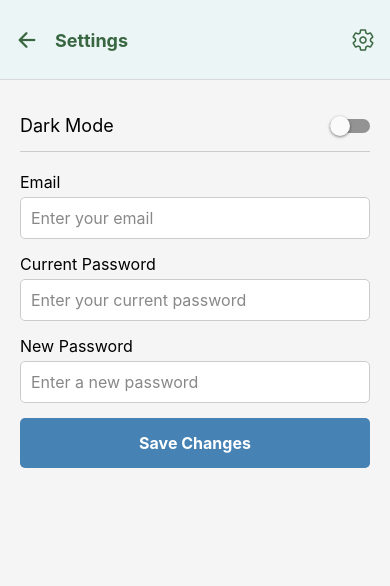
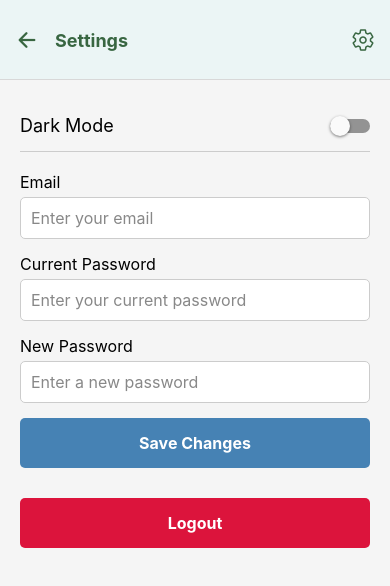
Before and after one commit to n2ojne00/SG8_MobileProject, a React Native app: screen /Settings in a window 390 px wide. Shown: the top 586 px of the page. Built offline with nearby package versions, Linux system fonts and the light colour scheme.

Commit message:
Logout button to the SettingsScreen

```diff
--- a/screens/SettingsScreen.js
+++ b/screens/SettingsScreen.js
@@ -3,7 +3,7 @@ import { View, Text, TextInput, StyleSheet, Switch, TouchableOpacity, Alert } fr
 import AsyncStorage from '@react-native-async-storage/async-storage';
 import { useTheme } from '../contexts/ThemeContext';
 
-const SettingsScreen = () => {
+const SettingsScreen = ({ navigation }) => {
   const { isDarkMode, toggleTheme } = useTheme();
   const [email, setEmail] = useState('');
   const [password, setPassword] = useState('');
@@ -39,6 +39,14 @@ const SettingsScreen = () => {
     Alert.alert('Success', 'Account information updated.');
     setPassword(newPassword || password);
     setNewPassword('');
+  };
+
+  const handleLogout = async () => {
+    await AsyncStorage.removeItem('user'); // Clear the user session
+    navigation.reset({
+      index: 0,
+      routes: [{ name: 'Login' }], // Navigate back to the Login screen
+    });
   };
 
   return (
@@ -85,6 +93,11 @@ const SettingsScreen = () => {
           <Text style={styles.saveButtonText}>Save Changes</Text>
         </TouchableOpacity>
       </View>
+
+      {/* Logout Button */}
+      <TouchableOpacity style={styles.logoutButton} onPress={handleLogout}>
+        <Text style={styles.logoutButtonText}>Logout</Text>
+      </TouchableOpacity>
     </View>
   );
 };
@@ -128,6 +141,18 @@ const styles = StyleSheet.create({
     fontSize: 16,
     fontWeight: 'bold',
   },
+  logoutButton: {
+    backgroundColor: 'crimson',
+    padding: 15,
+    borderRadius: 5,
+    alignItems: 'center',
+    marginTop: 30,
+  },
+  logoutButtonText: {
+    color: '#ffffff',
+    fontSize: 16,
+    fontWeight: 'bold',
+  },
   settingText: {
     fontSize: 18,
   },
```
